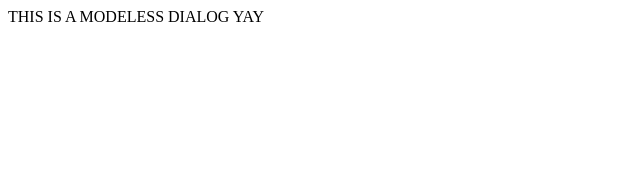
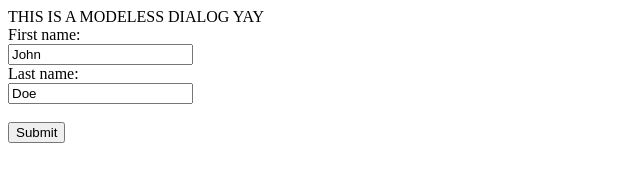
Before and after one commit to greythehound/modal, a plain HTML site: page showModelessDialog.html in a window 1280 px wide. Shown: the whole page, without its empty margins (0-640 px from the left). Drawn offline with Linux system fonts and the light colour scheme.

Commit message:
Update showModelessDialog.html
s

```diff
--- a/showModelessDialog.html
+++ b/showModelessDialog.html
@@ -31,5 +31,12 @@
 </head>
 <body>
 	<div>THIS IS A MODELESS DIALOG YAY</div>
+	<form action="/action_page.php">
+  <label for="fname">First name:</label><br>
+  <input type="text" id="fname" name="fname" value="John"><br>
+  <label for="lname">Last name:</label><br>
+  <input type="text" id="lname" name="lname" value="Doe"><br><br>
+  <input type="submit" value="Submit">
+</form>
 </body>
 </html>
```
